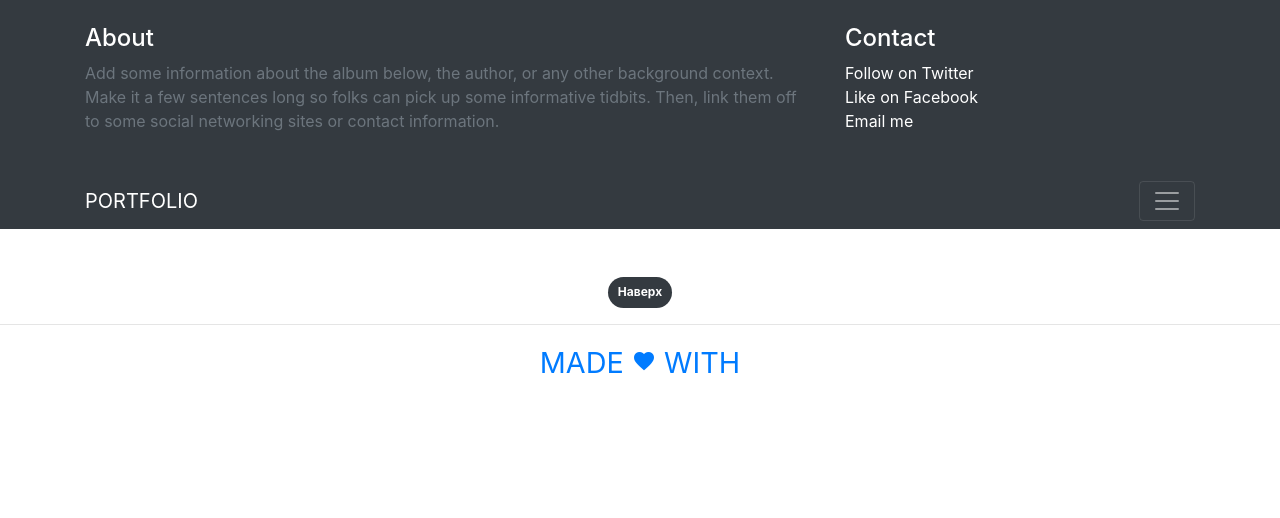
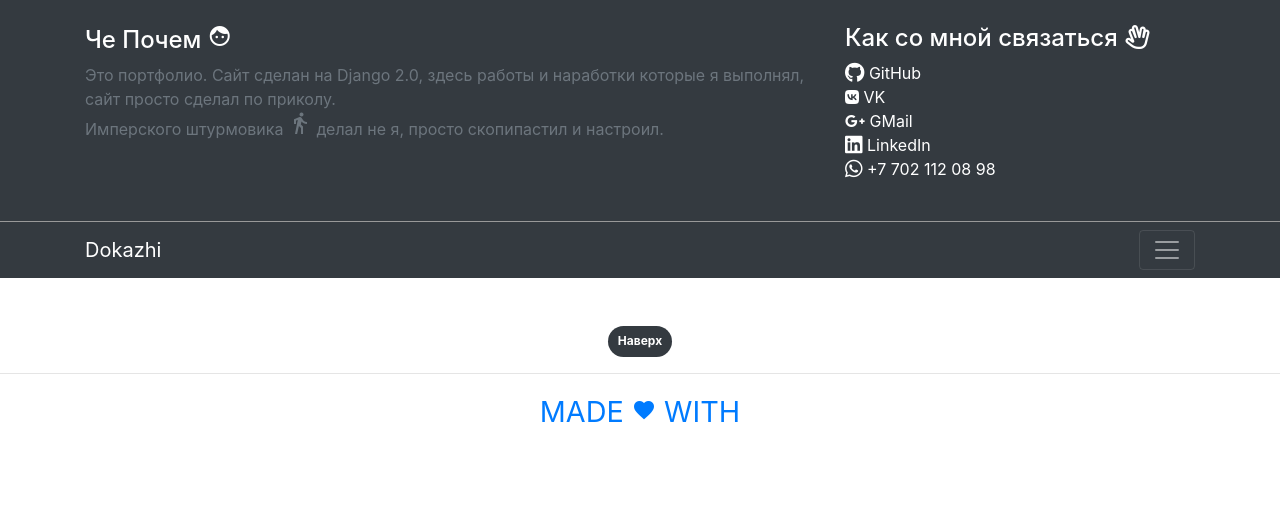
Before and after one commit to Golden-Panda/pf-project, a Django app: template templates/base.html in a window 1280 px wide, after a click that opens the changed part. Shown: the top 518 px of the page. Run offline with Django 3.2, Linux system fonts and the light colour scheme; the template is opened without the code that fills it, so the values that code supplies are empty; some libraries are stand-ins or nearby versions.

Commit message:
styled home page

```diff
--- a/portfolio_app/static/css/album.css
+++ b/portfolio_app/static/css/album.css
@@ -8,6 +8,7 @@ body {
 }
 
 .navbar {
+  border-top: 1px solid #999;
   margin-bottom: 0;
 }
 
--- a/templates/base.html
+++ b/templates/base.html
@@ -14,6 +14,8 @@
     <link rel="stylesheet" type="text/css" href="{% static 'css/soldier.css' %}" />
     <link href="{% static 'css/album.css' %}" rel="stylesheet">
     <link href="https://fonts.googleapis.com/icon?family=Material+Icons" rel="stylesheet">
+    <script src="https://use.fontawesome.com/03af89a1dd.js"></script>
+
     {% bootstrap_javascript jquery=1 %}
     {% bootstrap_css %}
 
@@ -24,22 +26,32 @@
             <div class="container">
                 <div class="row">
                     <div class="col-sm-8 py-4">
-                        <h4 class="text-white">About</h4>
-                        <p class="text-muted">Add some information about the album below, the author, or any other background context. Make it a few
-                            sentences long so folks can pick up some informative tidbits. Then, link them off to some social
-                            networking sites or contact information.</p>
+                        <h4 class="text-white">Че Почем <i class="material-icons">face</i></h4>
+                        <p class="text-muted">
+                            Это портфолио. Сайт сделан на Django 2.0, здесь работы и наработки которые я выполнял, сайт просто сделал по приколу.</br>
+                            Имперского штурмовика <i class="material-icons">directions_walk</i> делал не я, просто скопипастил и настроил.
+                        </p>
                     </div>
                     <div class="col-sm-4 py-4">
-                        <h4 class="text-white">Contact</h4>
+                        <h4 class="text-white">Как со мной связаться <i class="fa fa-hand-spock-o" aria-hidden="true"></i>
+</h4>
                         <ul class="list-unstyled">
                             <li>
-                                <a href="#" class="text-white">Follow on Twitter</a>
+                                <a href="https://github.com/dokazhi" class="text-white"><i class="fa fa-github fa-lg" aria-hidden="true"></i> GitHub</a>
                             </li>
                             <li>
-                                <a href="#" class="text-white">Like on Facebook</a>
+                                <a href="https://vk.com/kajikumarov" class="text-white"><i class="fa fa-vk" aria-hidden="true"></i> VK</a>
                             </li>
                             <li>
-                                <a href="#" class="text-white">Email me</a>
+                                <a href="mailto:dosmurat.kazhikumarov@gmail.com" class="text-white"><i class="fa fa-google-plus" aria-hidden="true"></i> GMail</a>
+                            </li>
+                            <li>
+                                <a href="https://www.linkedin.com/in/dosmurat-kazhikumarov-77469312b/" class="text-white">
+                                    <i class="fa fa-linkedin-square fa-lg" aria-hidden="true"></i> LinkedIn</a>
+                            </li>
+                            <li>
+                                <p class="text-white">
+                                    <i class="fa fa-whatsapp fa-lg" aria-hidden="true"></i> +7 702 112 08 98</p>
                             </li>
                         </ul>
                     </div>
@@ -48,7 +60,7 @@
         </div>
         <div class="navbar navbar-dark bg-dark">
             <div class="container d-flex justify-content-between">
-                <a href="#" class="navbar-brand">PORTFOLIO</a>
+                <a href="#" class="navbar-brand">Dokazhi</a>
                 <button class="navbar-toggler" type="button" data-toggle="collapse" data-target="#navbarHeader" aria-controls="navbarHeader"
                     aria-expanded="false" aria-label="Toggle navigation">
                     <span class="navbar-toggler-icon"></span>
--- a/templates/portfolio_app/portfolio_list.html
+++ b/templates/portfolio_app/portfolio_list.html
@@ -1,7 +1,7 @@
 {% extends 'base.html' %}
 
 {% block title %}
-ALL PORTOFOLIOS
+Portfolio list
 {% endblock title %}
 
 {% block mainbody %}
```
Also changed, not shown: static/css/album.css (+16 -4 lines).
